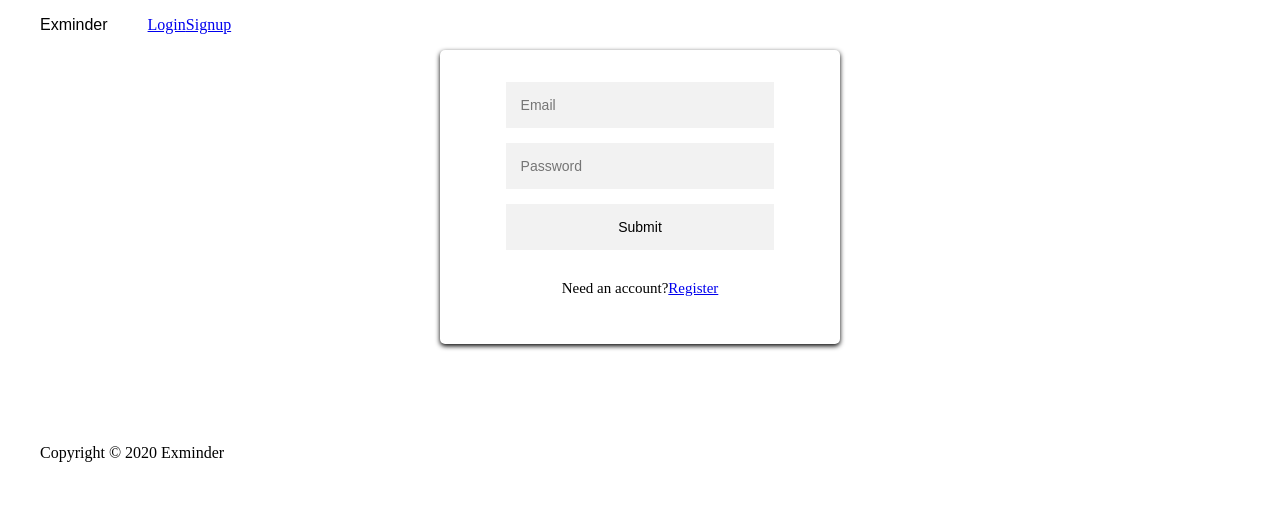
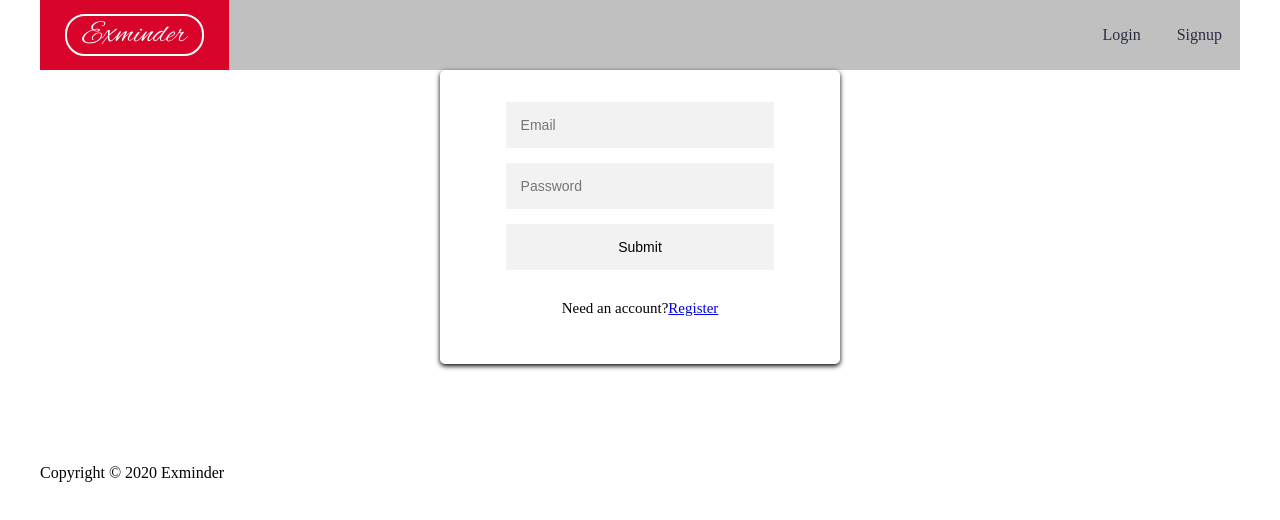
Before and after one commit to ZiluoH/Exminder, a React app in the folder frontend/: page / in a window 1280 px wide. Built offline with nearby package versions, Linux system fonts and the light colour scheme.

Commit message:
Update landing page

```diff
--- a/frontend/src/assets/main.css
+++ b/frontend/src/assets/main.css
@@ -10,3 +10,8 @@ html, body{
     max-width: 1200px;
     margin: auto;
 }
+
+@font-face{
+    font-family: AlexBrush;
+    src: url(./AlexBrush-Regular.ttf);
+}
--- a/frontend/src/components/nav/navbar.css
+++ b/frontend/src/components/nav/navbar.css
@@ -1,8 +1,39 @@
+.main-nav {
+  height: 70px;
+  background-color: silver;
+  display: flex;
+  justify-content: space-between;
+}
+
 .nav-header {
-  display: inline;
-  font-family: Arial, Helvetica, sans-serif;
+	background-color: #d90429;
+	box-sizing: border-box;
+  height: inherit;
+  display: flex;
+  align-items: center;
+  user-select: none;
+}
+
+.header-text {
+	color: #ffffff;
+	font-family: AlexBrush;
+  font-size: 30px;
+  margin: 0 25px;
+  padding: 0 15px;
+  border: 2px solid #ffffff;
+  border-radius: 20px;
 }
 
 .nav-link {
-  display: inline-block;
+  margin: 0;
+  display: flex;
 }
+
+.nav-link a {
+  display: flex;
+  height: 100%;
+  padding: 0 18px;
+  align-items: center;
+  text-decoration: none;
+  color: #2b2d42;
+}
--- a/frontend/src/components/nav/navbar.js
+++ b/frontend/src/components/nav/navbar.js
@@ -17,7 +17,7 @@ class NavBar extends React.Component {
 	getLinks() {
 		if (this.props.loggedIn) {
 			return (
-        <ul className="nav-link">
+				<ul className='nav-link'>
 					<Link to={'/tweets'}>All Tweets</Link>
 					<Link to={'/profile'}>Profile</Link>
 					<Link to={'/new_tweet'}>Write a Tweet</Link>
@@ -26,7 +26,7 @@ class NavBar extends React.Component {
 			);
 		} else {
 			return (
-        <ul className="nav-link">
+				<ul className='nav-link'>
 					<Link to={'/login'}>Login</Link>
 					<Link to={'/signup'}>Signup</Link>
 				</ul>
@@ -36,8 +36,10 @@ class NavBar extends React.Component {
 
 	render() {
 		return (
-      <nav>
-        <header className='nav-header'>Exminder</header>
+			<nav className='main-nav'>
+				<header className='nav-header'>
+					<span className='header-text'>Exminder</span>
+				</header>
 				{this.getLinks()}
 			</nav>
 		);
```
Also changed, not shown: frontend/src/assets/AlexBrush-Regular.ttf (added), 2 other files. Lines whose indentation alone changed are shown as unchanged.
